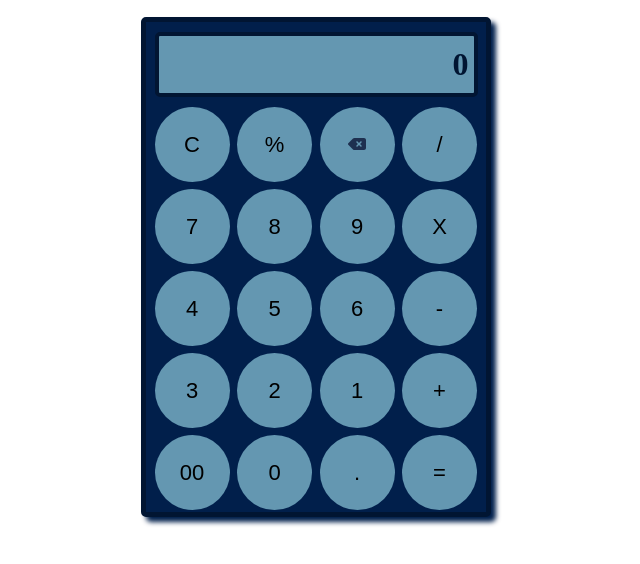
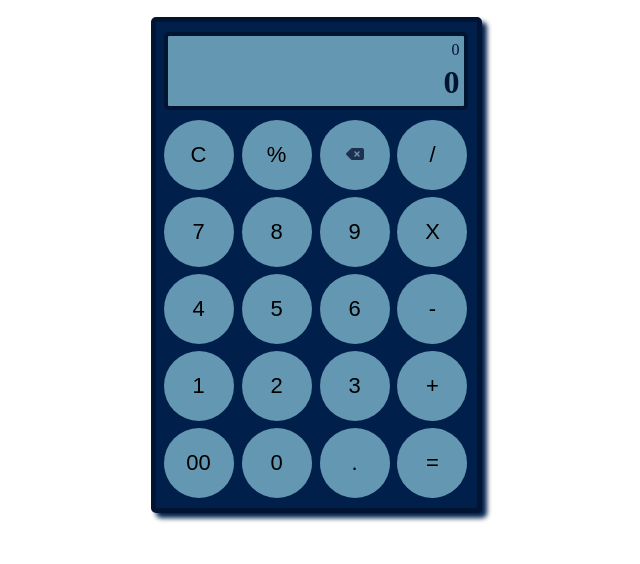
Before and after one commit to StefanCuculici/Odin-Calculator, a plain HTML site: page index.html in a window 1280 px wide. Shown: the part 40-604 px from the top of the page, without its empty margins (324-964 px from the left). Drawn offline with Linux system fonts and the light colour scheme.

Commit message:
all ui changes and some js
Signed-off-by: StefanCuculici <cristicuculici1234@gmail.com>

```diff
--- a/index.html
+++ b/index.html
@@ -13,33 +13,34 @@
 <div class="container">
     <div class="calculator">
         <div class="result">
-            <h1>0</h1>
+            <p class="pastResult">0</p>
+            <h1 id="currentResult">0</h1>
         </div>
         <div class="main">
-            <button class="button" id="delete">C</button>
-            <button class="button" id="divide-by-100">%</button>
-            <button class="button" id="backspace"><img src="delete-left-solid.svg"></button>
-            <button class="button" id="divide">/</button>
+            <button class="button" id="clear">C</button>
+            <button class="button" id="divide-by-100 data-operant" data-operant>%</button>
+            <button class="button" id="delete"><img src="delete-left-solid.svg"></button>
+            <button class="button" id="divide" data-operant>/</button>
 
-            <button class="button" id="delete">7</button>
-            <button class="button" id="divide-by-100">8</button>
-            <button class="button" id="backspace">9</button>
-            <button class="button" id="divide">X</button>
+            <button class="button" id="seven" data-number>7</button>
+            <button class="button" id="eight" data-number>8</button>
+            <button class="button" id="nine" data-number>9</button>
+            <button class="button" id="multiply" data-operant>X</button>
 
-            <button class="button" id="delete">4</button>
-            <button class="button" id="divide-by-100">5</button>
-            <button class="button" id="backspace">6</button>
-            <button class="button" id="divide">-</button>
+            <button class="button" id="four" data-number>4</button>
+            <button class="button" id="five" data-number>5</button>
+            <button class="button" id="six" data-number>6</button>
+            <button class="button" id="substract" data-operant>-</button>
 
-            <button class="button" id="delete">3</button>
-            <button class="button" id="divide-by-100">2</button>
-            <button class="button" id="backspace">1</button>
-            <button class="button" id="divide">+</button>
+            <button class="button" id="one" data-number>1</button>
+            <button class="button" id="two" data-number>2</button>
+            <button class="button" id="three" data-number>3</button>
+            <button class="button" id="add" data-operant>+</button>
 
-            <button class="button" id="delete">00</button>
-            <button class="button" id="divide-by-100">0</button>
-            <button class="button" id="backspace">.</button>
-            <button class="button" id="divide">=</button>
+            <button class="button" id="double-zero" data-number>00</button>
+            <button class="button" id="zero" data-number="">0</button>
+            <button class="button" id="point">.</button>
+            <button class="button" id="equal">=</button>
         </div>
     </div>
 </div>
--- a/main.js
+++ b/main.js
@@ -0,0 +1,38 @@
+let firstOperand = ''
+let secondOperand = ''
+let currentOperation = null
+let shouldResetScreen = false
+
+const numberButtons=document.querySelectorAll('[data-number]');
+const operantButtons=document.querySelectorAll('[data-operant]');
+const Clear=document.getElementById('clear');
+const Equal=document.getElementById('equal');
+const Delete=document.getElementById('delete');
+const Point=document.getElementById('point');
+
+
+
+
+function add(a, b) {
+
+    return a+b;
+
+}
+
+function substract(a, b) {
+
+    return a-b;
+
+}
+
+function multiply(a, b) {
+
+    return a*b;
+
+}
+
+function add(a, b) {
+
+    return a/b;
+
+}
--- a/style.scss
+++ b/style.scss
@@ -64,7 +64,14 @@ $main-color:#03396c;
                 h1 {
 
                     text-align: end;
-                    margin:10px 5px 10px 0;
+                    margin:5px 5px 5px 0;
+
+                }
+
+                p {
+
+                    margin:5px 5px 0 0;
+                    text-align: end;
 
                 }
 
@@ -80,8 +87,8 @@ $main-color:#03396c;
 
             .button {
 
-                width:75px;
-                height:75px;
+                width:70px;
+                height:70px;
                 background-color:$secondary-color;
                 border:none;
                 border-radius: 50%;
```
Also changed, not shown: css/style.css.
